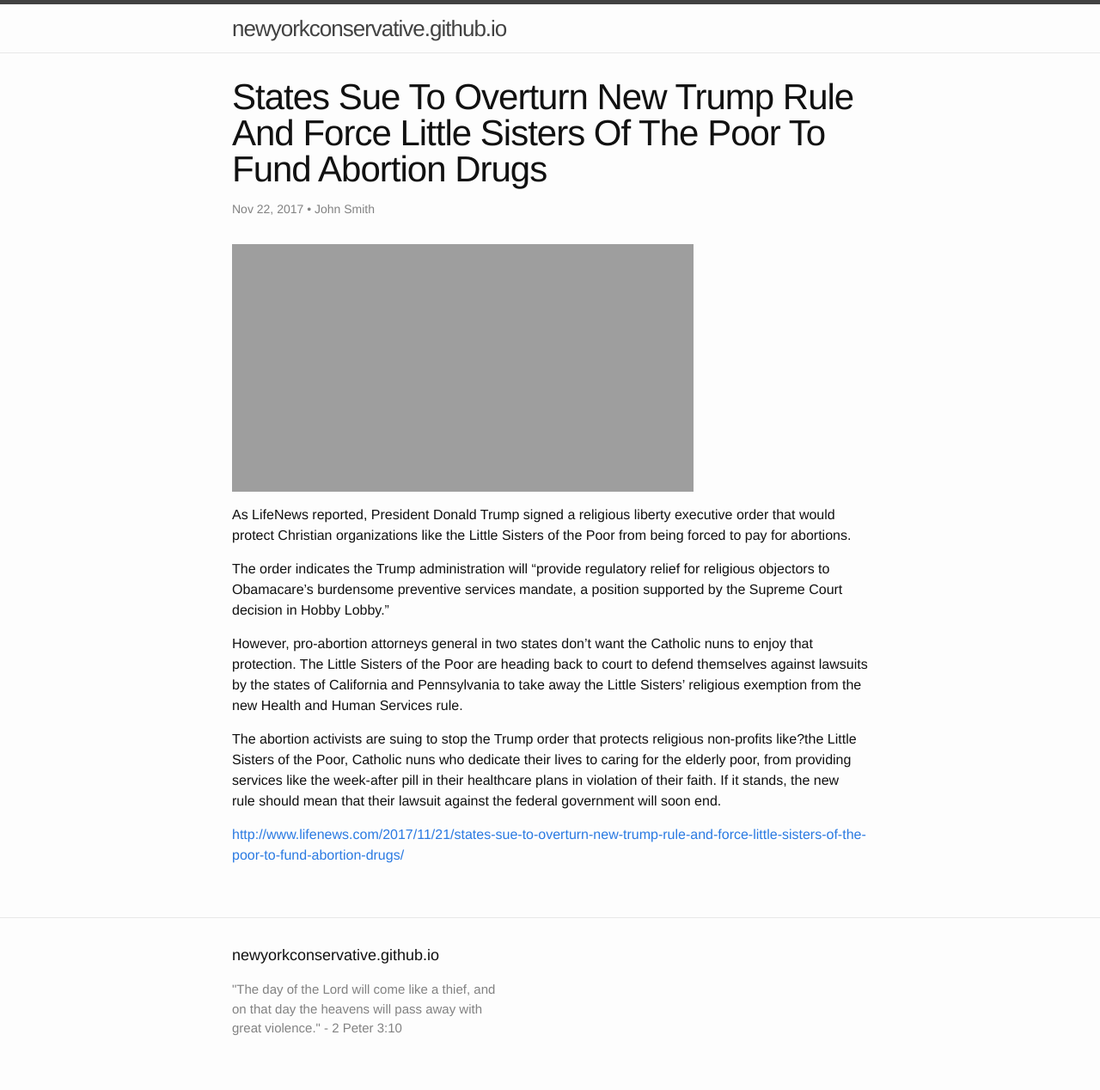
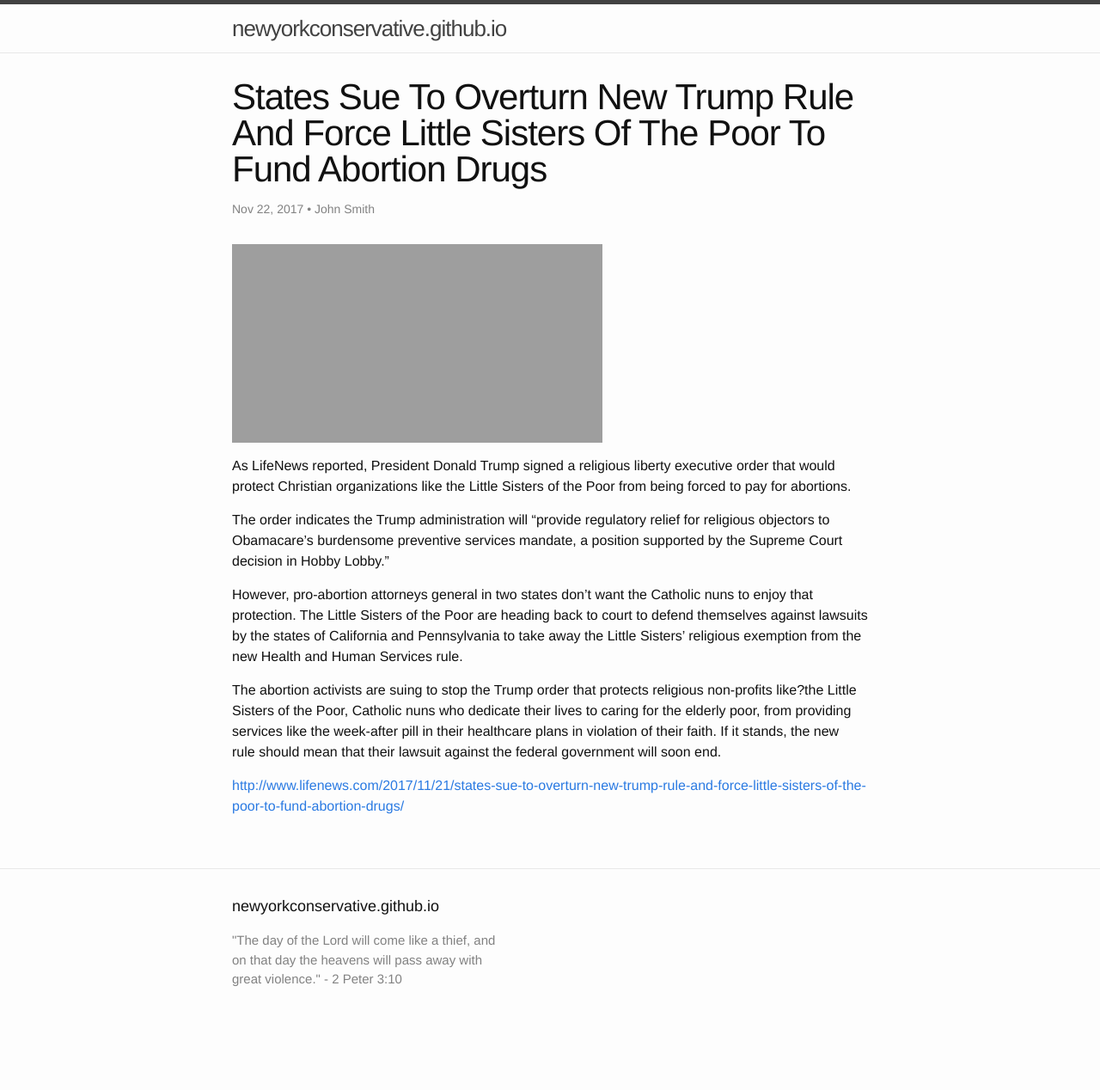
Before and after one commit to newyorkconservative/newyorkconservative.github.io, a Jekyll site: the page built from _posts/2017-11-22-states-sue-to-overturn-new-trump-rule-and-force-little-sisters-of-the-poor-to-fund-abortion-drugs.md, in a window 1280 px wide. Shown: the whole page at 86% size. Built offline with Jekyll 4.4.1, drawn with Linux system fonts in a browser that asks for light colours; after the commit the page ends 1211 px from its top, so only the background shows below that.

Commit message:
Syncing _posts/2017-11-22-states-sue-to-overturn-new-trump-rule-and-force-little-sisters-of-the-poor-to-fund-abortion-drugs.md from WordPress at https://www.newyorkconservative.com (#MAGA - America First, History, Experience, Declaration of Independence, Constitution, Bill of Rights,Common Sense, Jobs, Security, Strong Borders and Law Enforcement) - wpghs

```diff
--- a/_posts/2017-11-22-states-sue-to-overturn-new-trump-rule-and-force-little-sisters-of-the-poor-to-fund-abortion-drugs.md
+++ b/_posts/2017-11-22-states-sue-to-overturn-new-trump-rule-and-force-little-sisters-of-the-poor-to-fund-abortion-drugs.md
@@ -14,7 +14,7 @@ amazonS3_cache:
 wp_permalink: >
   /archives/states-sue-to-overturn-new-trump-rule-and-force-little-sisters-of-the-poor-to-fund-abortion-drugs/
 ---
-<a href="https://www.newyorkconservative.com/wp-content/uploads/2015/07/072415_2015_Christiansi1.jpg"><img class="alignnone  wp-image-3458" src="https://www.newyorkconservative.com/wp-content/uploads/2015/07/072415_2015_Christiansi1-300x161.jpg" alt="072415_2015_Christiansi1.jpg" width="537" height="288" /></a>
+<a href="https://www.newyorkconservative.com/wp-content/uploads/2015/07/072415_2015_Christiansi1.jpg"><img class="alignnone wp-image-3458" src="https://www.newyorkconservative.com/wp-content/uploads/2015/07/072415_2015_Christiansi1-300x161.jpg" alt="072415_2015_Christiansi1.jpg" width="431" height="231" /></a>
 
 As LifeNews reported, President Donald Trump signed a religious liberty executive order that would protect Christian organizations like the Little Sisters of the Poor from being forced to pay for abortions.
 
```
